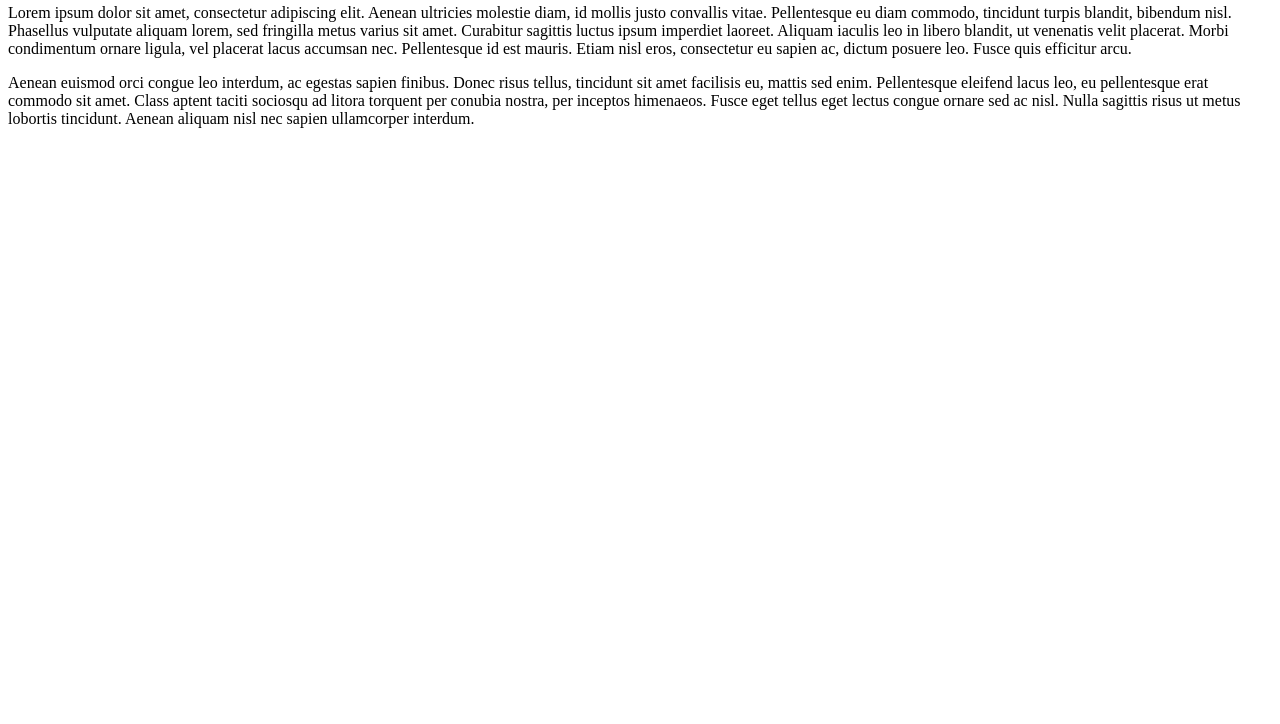
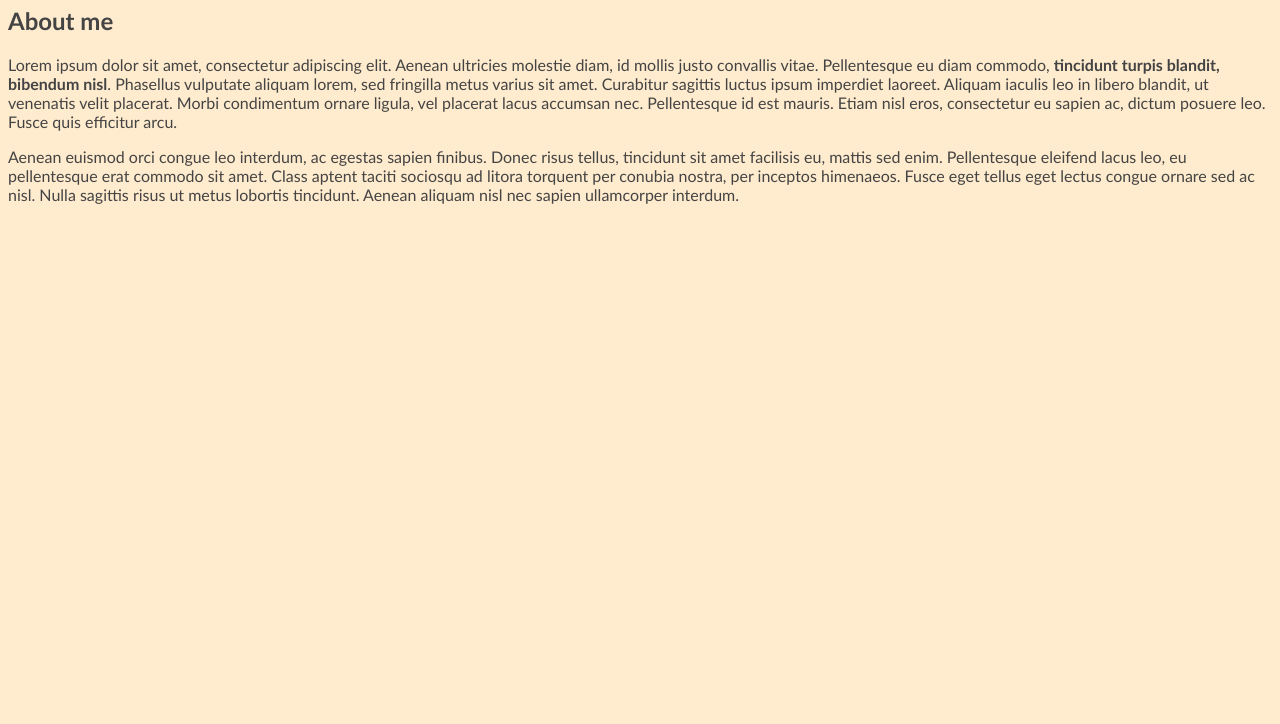
Before and after one commit to gobeilt/last-html-demo, a plain HTML site: page index.html in a window 1280 px wide. Shown: the part 76-800 px from the top of the page. Drawn offline with Linux system fonts and the light colour scheme.

Commit message:
added style

```diff
--- a/index.html
+++ b/index.html
@@ -4,16 +4,28 @@
     <!-- Document information -->
     <meta charset="UTF-8">
     <title>Document</title>
+
+    <style>
+        body {
+            background-color:blanchedalmond;
+            font-family: 'Gill Sans', 'Gill Sans MT', Calibri, 'Trebuchet MS', sans-serif;
+            color: #444444;
+        }
+
+    </style>
+
   </head>
   <body>
     <!-- Document Content -->
     <header>
         <h1>Travis Gobeil, RGD</h1>
-        <p>Lorem ipsum dolor sit amet, consectetur adipiscing elit. Aenean ultricies molestie diam, id mollis justo convallis vitae. Pellentesque eu diam commodo, tincidunt turpis blandit, bibendum nisl. Phasellus vulputate aliquam lorem, sed fringilla metus varius sit amet. Curabitur sagittis luctus ipsum imperdiet laoreet. Aliquam iaculis leo in libero blandit, ut venenatis velit placerat. Morbi condimentum ornare ligula, vel placerat lacus accumsan nec. Pellentesque id est mauris. Etiam nisl eros, consectetur eu sapien ac, dictum posuere leo. Fusce quis efficitur arcu.</p>
+    </header>
+    <main>
+        <h2>About me</h2>
+        <p>Lorem ipsum dolor sit amet, consectetur adipiscing elit. Aenean ultricies molestie diam, id mollis justo convallis vitae. Pellentesque eu diam commodo, <strong>tincidunt turpis blandit, bibendum nisl</strong>. Phasellus vulputate aliquam lorem, sed fringilla metus varius sit amet. Curabitur sagittis luctus ipsum imperdiet laoreet. Aliquam iaculis leo in libero blandit, ut venenatis velit placerat. Morbi condimentum ornare ligula, vel placerat lacus accumsan nec. Pellentesque id est mauris. Etiam nisl eros, consectetur eu sapien ac, dictum posuere leo. Fusce quis efficitur arcu.</p>
 
         <p>Aenean euismod orci congue leo interdum, ac egestas sapien finibus. Donec risus tellus, tincidunt sit amet facilisis eu, mattis sed enim. Pellentesque eleifend lacus leo, eu pellentesque erat commodo sit amet. Class aptent taciti sociosqu ad litora torquent per conubia nostra, per inceptos himenaeos. Fusce eget tellus eget lectus congue ornare sed ac nisl. Nulla sagittis risus ut metus lobortis tincidunt. Aenean aliquam nisl nec sapien ullamcorper interdum.</p>
-    </header>
-    <main>
+
 
     </main>
   </body>
```
